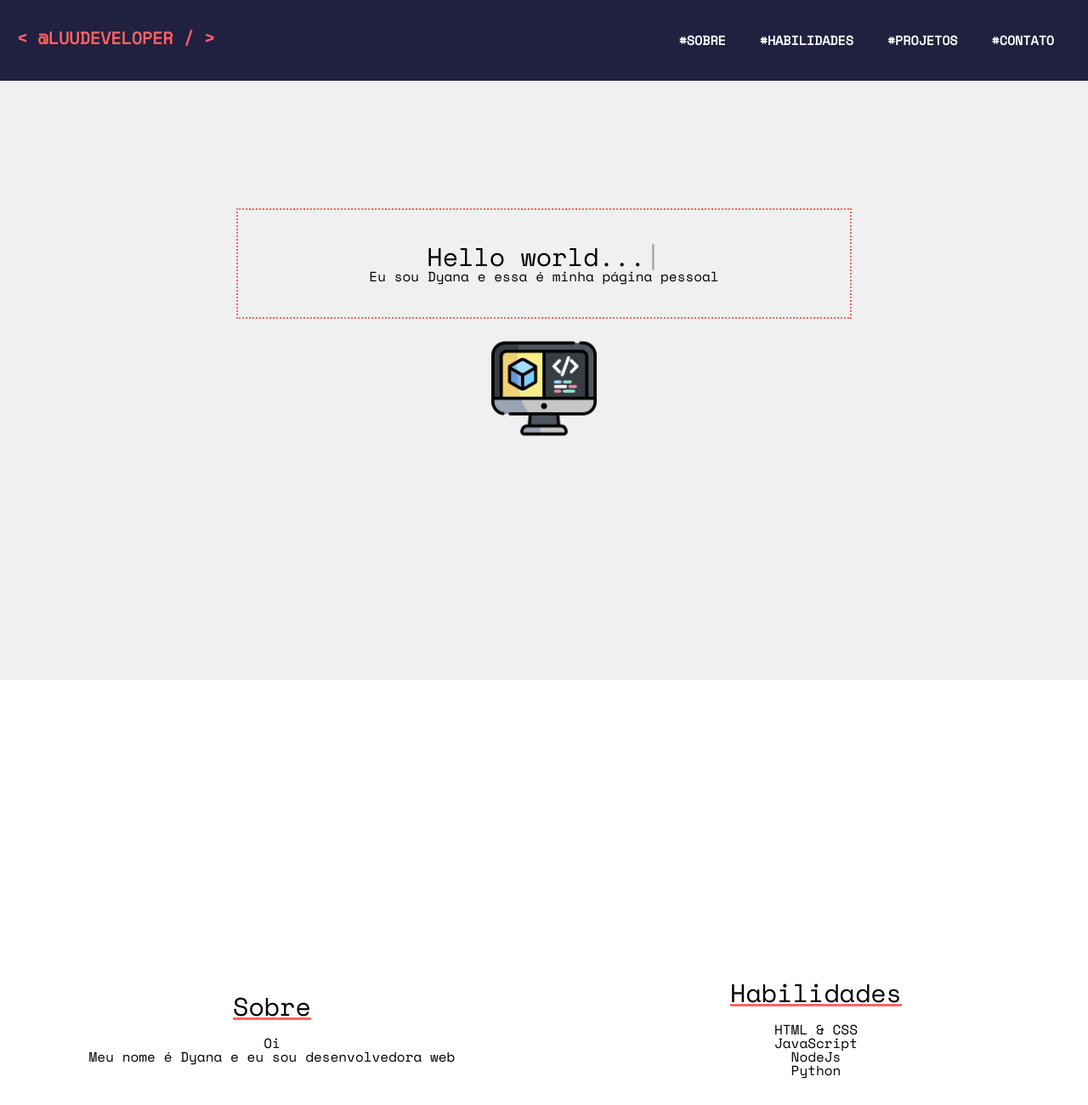
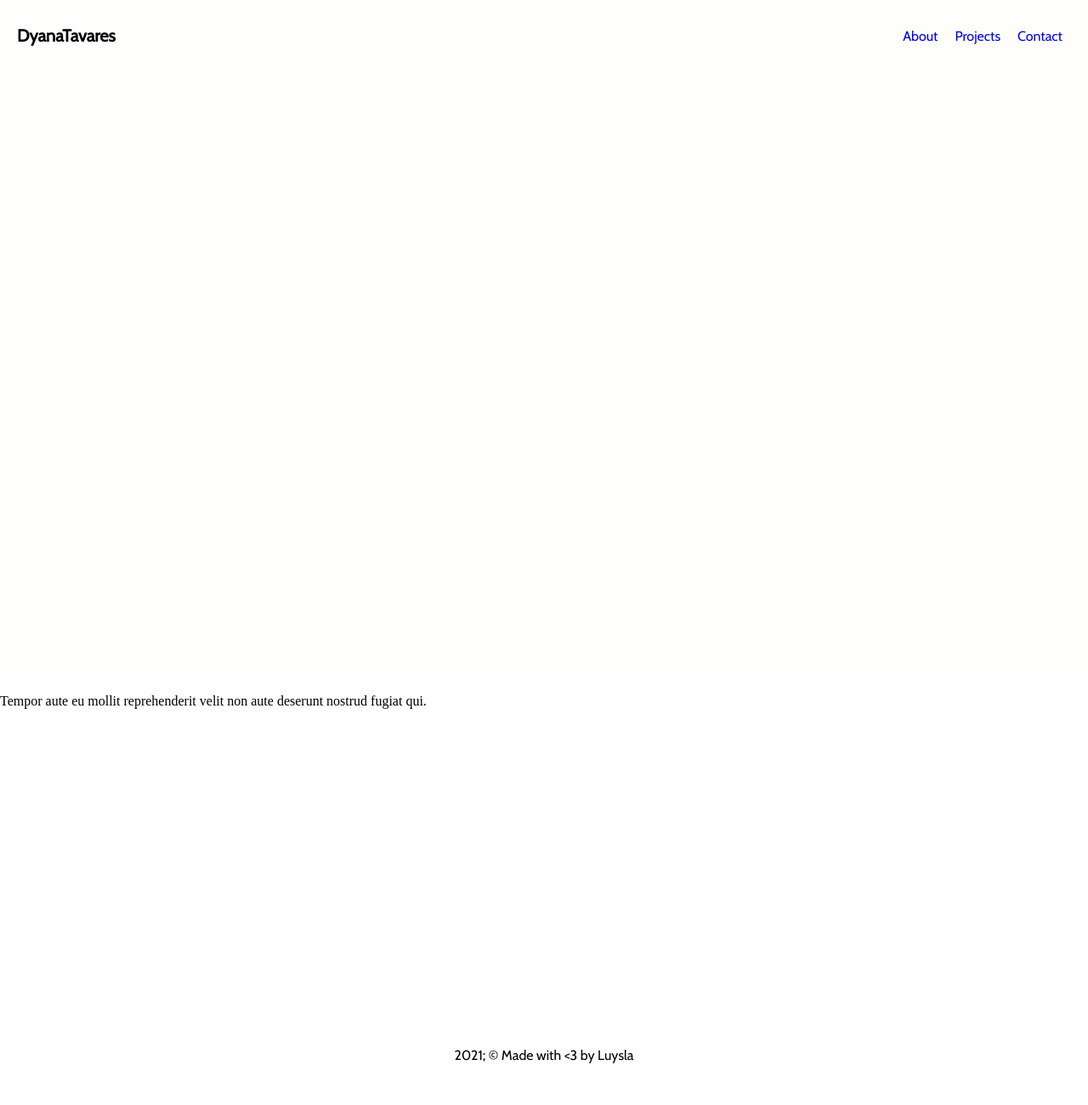
Before and after one commit to luudev/luysla-page, a plain HTML site: page index.html in a window 1280 px wide. Shown: the top 1300 px of the page at 85% size. After the commit the page ends 1267 px from the top, so only its background shows below. Drawn offline with nearby package versions, Linux system fonts and the light colour scheme.

Commit message:
Criei nova estrutura da página

```diff
--- a/index.html
+++ b/index.html
@@ -1,92 +1,38 @@
 <!DOCTYPE html>
-<html lang="pt">
+<html lang="pt-BR">
 	<head>
-    <meta charset="UTF-8" />
-    <meta name="viewport" content="width=device-width, initial-scale=1.0" />
-    <link rel="stylesheet" href="css/reset.css">
-    <link rel="stylesheet" href="style.css">
-    <script type="text/javascript" src="http://ajax.googleapis.com/ajax/libs/jquery/1.3.2/jquery.min.js"></script>
-    <script type="text/javascript" src="js/app.js"></script>
-    <title>@luudev</title>
+		<meta charset="UTF-8">
+		<meta http-equiv="X-UA-Compatible" content="IE=edge">
+		<meta name="viewport" content="width=device-width, initial-scale=1.0">
+		<link rel="stylesheet" href="css/style.css">
+		<title>Portfólio | Dyana Tavares</title>
 	</head>
+	<body>
 
-  <body>
-    <section class="super_hero">
+		<section class="main">
 			<header class="header">
-      <div class="header__title">
-        <span class="header__texto">&lt; @luudeveloper / &gt;</span>
-      </div>
-      <div class="container">
+				<p class="header__title">DyanaTavares</p>
 				<nav class="nav">
 					<ul class="nav__list">
-            <li class="nav__item">
-              <a class="nav__link" href="#about">#Sobre</a>
-            </li>
-            <li class="nav__item">
-              <a class="nav__link" href="#skills">#Habilidades</a>
-            </li>
-            <li class="nav__item">
-              <a class="nav__link" href="#projects">#Projetos</a>
-            </li>
-            <li class="nav__item">
-              <a class="nav__link" href="#contact">#Contato</a>
-            </li>
+						<li class="nav__item"><a class="nav__link" href="#about">About</a></li>
+						<li class="nav__item"><a class="nav__link" href="#projects">Projects</a></li>
+						<li class="nav__item"><a class="nav__link" href="#contact">Contact</a></li>
 					</ul>
 				</nav>
-      </div>
 			</header>
-
-    <section class="hero">
-      <div class="hero__text">
-        <h1 class="hero__title">Hello world...<span class="hero__specialpipe">|</span></h1>
-        <p class="hero__welcome">
-          Eu sou Dyana e essa é minha página pessoal
-        </p>
-      </div>
 		</section>
 
-    <div class="hero__img">
-      <img class="logo" src="img/logo.png" />
-    </div>
-
+		<section class="about" id="about">
+			<p class="about__text">
+				Tempor aute eu mollit reprehenderit velit non aute deserunt nostrud fugiat qui.
+			</p>
 		</section>
-
-    <section class="expo">
-      <div id="about" class="card">
-        <h2 class="expo__title">Sobre</h2>
-        <p>Oi</p>
-        <p>Meu nome é Dyana e eu sou desenvolvedora web</p>
-      </div>
-
-      <div id="skills" class="card">
-        <h2 class="expo__title">Habilidades</h2>
-        <ul class="skills__list">
-          <li class="skills__item">HTML & CSS</li>
-          <li class="skills__item">JavaScript</li>
-          <li class="skills__item">NodeJs</li>
-          <li class="skills__item">Python</li>
-        </ul>
-      </div>
+		<section id="projects">
 		</section>
-
-    <section id="projects">
-      <h2 class="projects__title">Confira meus projetos no Github</h2>
-      <a href="https://github.com/luudev" target="_blank">
-        <img class="projects__icon" src="img/icons/github.png" alt="Logo do GitHub" />
-      </a>
+		<section id="contact">
 		</section>
-
-    <section id="contact">
-      <h2 class="contact__title">Entre em contato comigo</h2>
-      <ul class="contact__list">
-        <li class="contact__item">
-          <a href="mailto:dyana.tavares1@gmail.com"><img class="contact__icon" src="img/icons/mailicon.png" alt="Logo de e-mail"></a>
-      </li>
-      </ul>
+		<section class="footer">
+			<p class="footer__text">2021; &copy; Made with <3 by Luysla</p>
 		</section>
-
-    <footer class="footer">
-      <p class="footer__text"> 2020; &copy; Desenvolvido por @luudeveloper</p>
-    </footer>
 	</body>
 </html>
```
Lines whose indentation alone changed are shown as unchanged.
